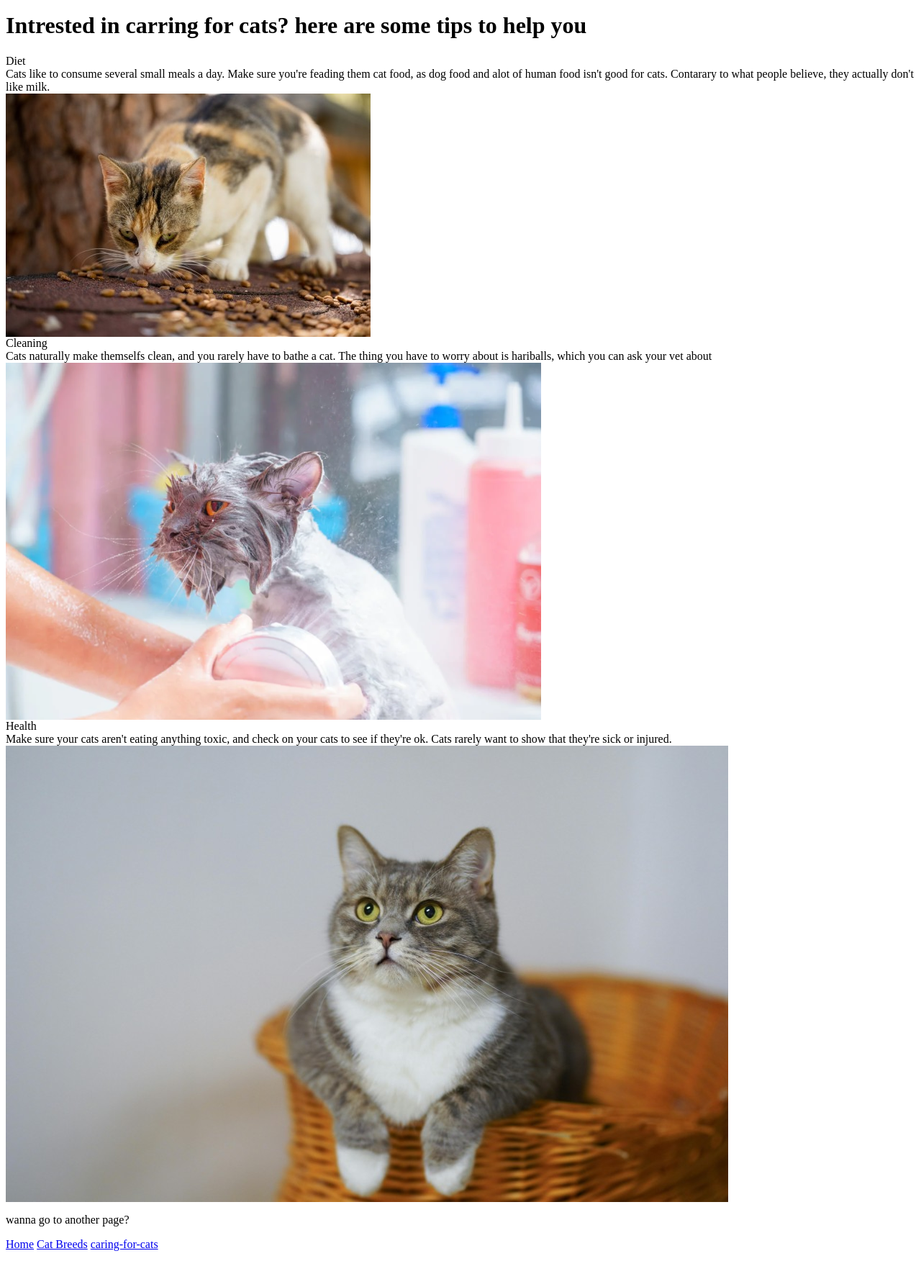
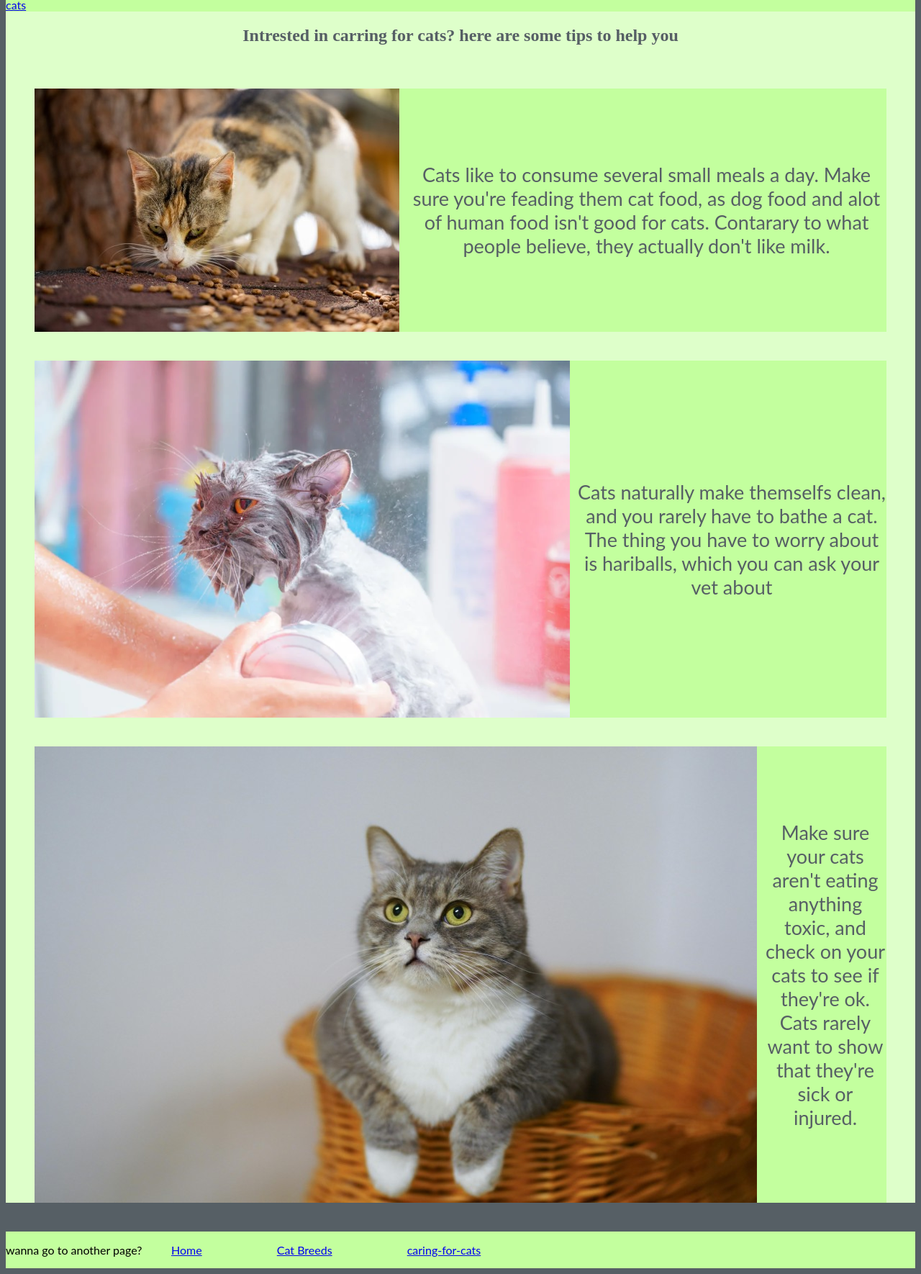
Before and after one commit to chilltomato/school-stuff, a plain HTML site: page cat_facts/caring-for-cats.html in a window 1280 px wide. Shown: the part 164-1934 px from the top of the page at 72% size. Before the commit the page ends 1910 px from the top, so only its background shows below. Drawn offline with Linux system fonts and the light colour scheme; a web font is replaced by a local one.

Commit message:
cat site is done, nice

```diff
--- a/cat_facts/caring-for-cats.html
+++ b/cat_facts/caring-for-cats.html
@@ -18,7 +18,9 @@
     </header>
 
     <main>
-        <h1>Intrested in carring for cats? here are some tips to help you</h1>
+        <section class="head">
+            <h1>Intrested in carring for cats? here are some tips to help you</h1>
+        </section>
         <div class="cat-caring-tip">
             <div class="cat-caring-title">Diet</div>
             <div class="cat-caring-description">Cats like to consume several small meals a day. Make sure you're feading them cat food, as dog food and alot of human food isn't good for cats. Contarary to what people believe, they actually don't like milk.</div>
@@ -37,11 +39,11 @@
     </main>
 
     <footer>
-        <p>wanna go to another page?</p>
-        <nav>
-            <a href="index.html">Home</a>
-            <a href="cat-breeds.html">Cat Breeds</a>
-            <a href="caring-for-cats.html">caring-for-cats</a>
+        <p class="footertext">wanna go to another page?</p>
+        <nav class="footernav">
+            <a href="index.html" class="navA">Home</a>
+            <a href="cat-breeds.html" class="navA">Cat Breeds</a>
+            <a href="caring-for-cats.html" class="navA">caring-for-cats</a>
         </nav>
     </footer>
 </body>
--- a/cat_facts/styles/caring-for-cats.css
+++ b/cat_facts/styles/caring-for-cats.css
@@ -0,0 +1,109 @@
+@import url('https://fonts.googleapis.com/css2?family=Eater&display=swap');
+@import url('https://fonts.googleapis.com/css2?family=Delius&family=Eater&display=swap');
+
+:root{
+    background-color: #565f65;
+    --heading-font: "eater";
+    --paragraph-font: 'delius',Lato, Helvetica, sans-serif;
+    font-family: var(--paragraph-font);
+}
+
+header{
+    display: grid;
+    grid-template-columns: 230px;
+    background-color: #c3ff9e;
+    position: sticky;
+}
+
+.headernav {
+    position: sticky;
+}
+.text-container{
+    display: flex;
+    justify-content: center;
+}
+
+
+h1{
+    font-family: var(--heading-font);
+}
+
+.logo-link{
+    grid-column: 1/2;
+}
+.logo{
+    size: 10%;
+}
+
+
+.headernav{
+    align-self: center;
+    position: sticky;
+    grid-column: 2/2;
+}
+
+.head{
+    display: flex;
+    justify-content: center;
+}
+
+
+.navA {
+    padding-right: 100px;
+}
+
+main{
+    background-color: #deffca;
+    color: #565f65;
+}
+
+
+.cat-caring-tip{
+    display: grid;
+    grid-template-columns: 300px;
+    grid-template-rows: 1px;
+    background-color: #c3ff9e;
+    outline: #43455b;
+    stroke-width: 10px;
+    margin: 40px;
+    width: fit-content;
+}
+
+.cat-caring-title {
+    grid-column: 2/3;
+    grid-row: 1/3;
+    text-align: center;
+}
+
+.cat-caring-description{
+    grid-column: 3/3;
+    align-self: center;
+    text-align: center;
+    padding-left: 10px;
+    font-size: 27px;
+    grid-row: 2/3;
+}
+
+
+.cat-caring-img{
+    grid-column: 1/3;
+    grid-row: 1/3;
+    text-align: left;
+}
+
+
+
+footer{
+    display: grid;
+    grid-template-columns: 230px;
+    background-color: #c3ff9e;
+}
+
+.footertext{
+    grid-column: 1/2;
+}
+
+.footernav{
+    align-self: center;
+    grid-column: 2/2;
+}
```
Also changed, not shown: cat_facts/cat-breeds.html (+5 -5 lines).
